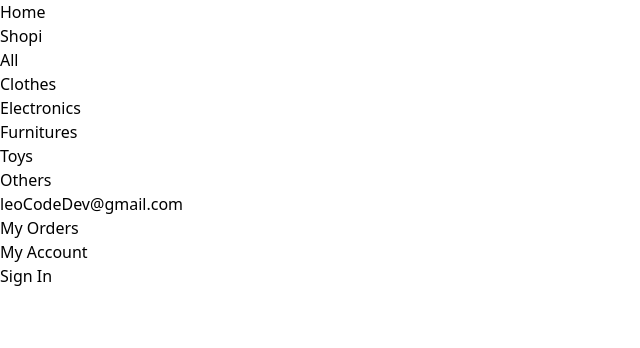
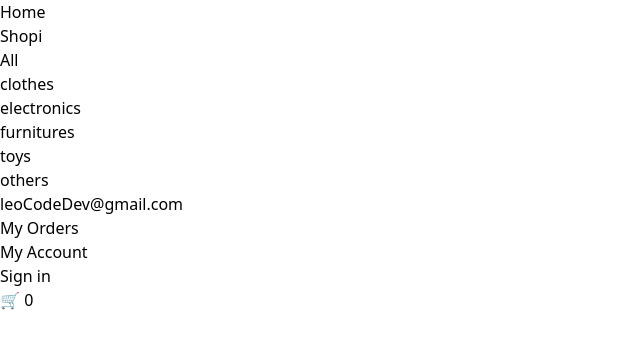
Before and after one commit to LeoCodeDev/cursoReact-Vite-Tailwind, a React (Vite) app: page / in a window 1280 px wide. Shown: the top 348 px of the page, without its empty margins (0-640 px from the left). Built offline with nearby package versions, Linux system fonts and the light colour scheme.

Commit message:
refactor: :construction: Improving code writing

```diff
--- a/src/Components/Card/index.jsx
+++ b/src/Components/Card/index.jsx
@@ -1,4 +1,3 @@
-import React from 'react'
 
 const Card = () => {
   return (
--- a/src/Components/Navbar/index.jsx
+++ b/src/Components/Navbar/index.jsx
@@ -1,97 +1,106 @@
-import React from "react";
-import { NavLink } from "react-router-dom";
+import { NavLink } from 'react-router-dom'
 
 const Navbar = () => {
-  const activeStyle = "underline underline-offset-2";
+  const activeStyle = 'underline underline-offset-2'
+
+  const menuLeft = [
+    {
+      to: '/',
+      text: 'Shopi',
+      className: 'font-semibold text-lg',
+    },
+    {
+      to: '/All',
+      text: 'All',
+      className: '',
+    },
+    {
+      to: '/clothes',
+      text: 'clothes',
+      className: '',
+    },
+    {
+      to: '/electronics',
+      text: 'electronics',
+      className: '',
+    },
+    {
+      to: '/furnitures',
+      text: 'furnitures',
+      className: '',
+    },
+    {
+      to: '/toys',
+      text: 'toys',
+      className: '',
+    },
+    {
+      to: '/others',
+      text: 'others',
+      className: '',
+    },
+  ]
+
+  const menuRight = [
+    {
+      to: '',
+      text: 'leoCodeDev@gmail.com',
+      className: 'text-black/60',
+    },
+    {
+      to: '/my-orders',
+      text: 'My Orders',
+      className: '',
+    },
+    {
+      to: '/my-account',
+      text: 'My Account',
+      className: '',
+    },
+    {
+      to: '/sign-in',
+      text: 'Sign in',
+      className: '',
+    },
+    {
+      to: '',
+      text: `🛒 ${0}`,
+      className: '',
+    },
+  ]
 
   return (
     <nav className="flex justify-between items-center fixed z-10 top-0 w-full py-5 px-8 text-sm font-light">
       <ul className="flex items-center gap-3">
-        <li className="font-semibold text-lg">
+        {menuLeft.map((link, i) => (
+          <li key={link.text} className={link.className}>
             <NavLink
-            to="/"
+              to={link.to}
+              className={({ isActive }) => (isActive && i !== 0 ? activeStyle : undefined)}
             >
-            Shopi
+              {link.text}
             </NavLink>
           </li>
-        <li>
-          <NavLink
-            to="/all"
-            className={({ isActive }) => (isActive ? activeStyle : undefined)}
-          >
-            All
-          </NavLink>
-        </li>
-        <li>
-          <NavLink
-            to="/clothes"
-            className={({ isActive }) => (isActive ? activeStyle : undefined)}
-          >
-            Clothes
-          </NavLink>
-        </li>
-        <li>
-          <NavLink
-            to="/electronics"
-            className={({ isActive }) => (isActive ? activeStyle : undefined)}
-          >
-            Electronics
-          </NavLink>
-        </li>
-        <li>
-          <NavLink
-            to="/furnitures"
-            className={({ isActive }) => (isActive ? activeStyle : undefined)}
-          >
-            Furnitures
-          </NavLink>
-        </li>
-        <li>
-          <NavLink
-            to="/toys"
-            className={({ isActive }) => (isActive ? activeStyle : undefined)}
-          >
-            Toys
-          </NavLink>
-        </li>
-        <li>
-          <NavLink
-            to="/others"
-            className={({ isActive }) => (isActive ? activeStyle : undefined)}
-          >
-            Others
-          </NavLink>
-        </li>
+        ))}
       </ul>
       <ul className="flex items-center gap-3">
-        <li className="text-black/60">leoCodeDev@gmail.com</li>
-        <li>
-          <NavLink
-            to="/my-orders"
-            className={({ isActive }) => (isActive ? activeStyle : undefined)}
+        {menuRight.map((link, i) => (
+          <li key={link.text} className={link.className}>
+            {link.to !== ''
+              ? (<NavLink
+              to={link.to}
+              className={({ isActive }) => (isActive && i !== 0 ? activeStyle : undefined)}
             >
-            My Orders
+              {link.text}
             </NavLink>
+            ) : (
+              <span>{link.text}</span>
+            )}
           </li>
-        <li>
-          <NavLink
-            to="/my-account"
-            className={({ isActive }) => (isActive ? activeStyle : undefined)}
-          >
-            My Account
-          </NavLink>
-        </li>
-        <li>
-          <NavLink
-            to="/sign-in"
-            className={({ isActive }) => (isActive ? activeStyle : undefined)}
-          >
-            Sign In
-          </NavLink>
-        </li>
+        ))}
       </ul>
     </nav>
-  );
-};
+  )
+}
 
-export { Navbar };
+export { Navbar }
--- a/src/Pages/MyAccount/index.jsx
+++ b/src/Pages/MyAccount/index.jsx
@@ -1,4 +1,3 @@
-import React from 'react'
 import { Layout } from '../../Components/Layout'
 
 function MyAccount() {
--- a/src/Pages/MyOrder/index.jsx
+++ b/src/Pages/MyOrder/index.jsx
@@ -1,4 +1,3 @@
-import React from 'react'
 import { Layout } from '../../Components/Layout'
 
 function MyOrder() {
--- a/src/Pages/MyOrders/index.jsx
+++ b/src/Pages/MyOrders/index.jsx
@@ -1,4 +1,3 @@
-import React from 'react'
 import { Layout } from '../../Components/Layout'
 
 function MyOrders() {
--- a/src/Pages/NotFound/index.jsx
+++ b/src/Pages/NotFound/index.jsx
@@ -1,4 +1,3 @@
-import React from 'react'
 import { Layout } from '../../Components/Layout'
 
 function NotFound() {
```
Lines whose indentation alone changed are shown as unchanged.
